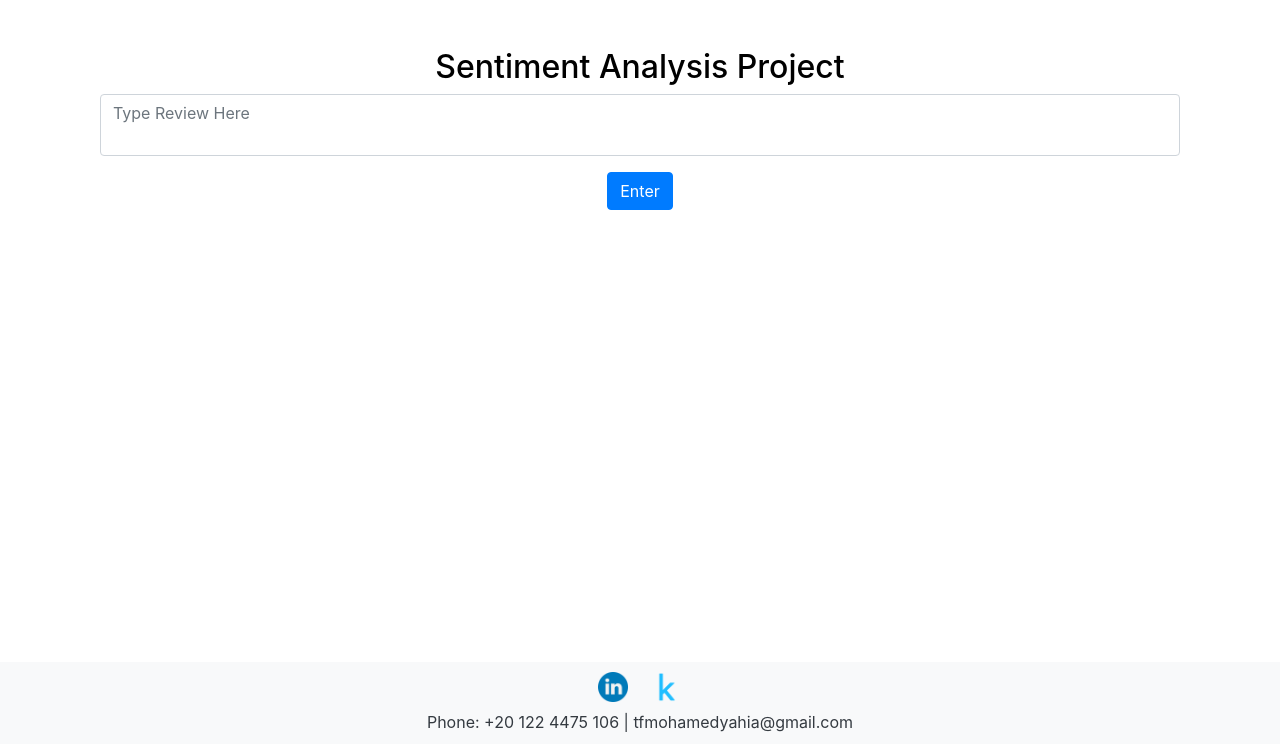
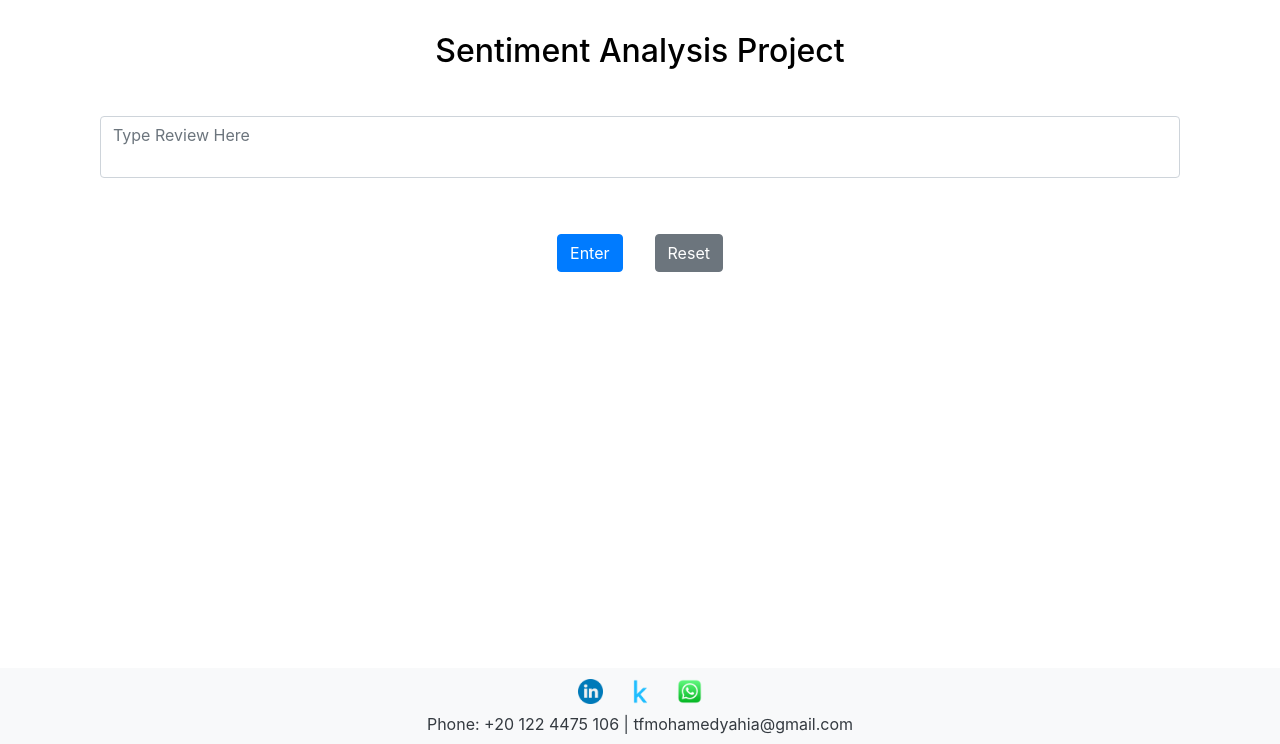
Before and after one commit to 24-mohamedyehia/Restaurant_Reviews_Sentiment_Analysis, a Flask app: page / in a window 1280 px wide. Shown: the part 56-800 px from the top of the page. Run offline with Flask 3, Linux system fonts and the light colour scheme; parts of the project's set-up code (start-up, migrations or seed data) failed here and were passed over; some libraries are stand-ins or nearby versions.

Commit message:
update index.html

```diff
--- a/templates/index.html
+++ b/templates/index.html
@@ -23,35 +23,42 @@
         </div>
     </nav>
 
-
+    <!-- Project Name -->
+    <div class="container project-name my-3 mb-0 pb-0 ">
+        <h2 class="text-center my-3 ">Sentiment Analysis Project</h2>
+    </div>
 
     <!-- Prediction Form -->
-    <div class="container my-5">
-        <h2 class="text-center">Sentiment Analysis Project</h2>
-        <form action="{{ url_for('predict') }}" method="post">
+    <div class="container my-1">
+        <form id="sentimentForm" action="{{ url_for('predict') }}" method="post">
             <div class="mb-3">
-                <textarea class="form-control" name="Review" placeholder="Type Review Here" required rows="2" style="resize: none;"></textarea>
+                <textarea id="reviewTextArea" class="form-control" name="Review" placeholder="Type Review Here" required rows="2" style="resize: none;">{{ Review }}</textarea>
             </div>
             <div class="d-flex justify-content-center"> <!-- Center align button and result -->
-                <button type="submit" class="btn btn-primary me-2">Enter</button> <!-- Add margin end -->
                 {% if Sentiment %}
-                <div class="result" style="font-size: 1.5rem; margin-left: 10px;">{{ Sentiment }}</div>
+                <div id="sentimentResult" class="result" style="font-size: 1.5rem; margin-left: 10px;">
+                    <span>Sentiment Is: </span><span id="sentimentValue" style="color: rgb(71, 219, 71);">{{ Sentiment }}</span>
+                </div>
                 {% endif %}
+            </div>
+            <div class="d-flex justify-content-center my-4">
+                <button type="submit" class="btn btn-primary me-2 m-3">Enter</button> <!-- Add margin end -->
+                <button type="button" class="btn btn-secondary me-2 m-3" onclick="resetForm()">Reset</button> <!-- Add margin end -->
             </div>
         </form>
     </div>
 
 
+
     <!-- Footer Section with White Background -->
-    <footer class="footer text-center bg-light text-dark ">
+    <footer class="footer text-center bg-light text-dark pb-2 bt-0">
         <div class="container">
-            <a href="https://www.linkedin.com/in/24-mohamed-yehia/" target="_blank"><img src="./static/img/linkedin.png" alt="Linkedin" width="30"></a>
-            <a href="https://www.kaggle.com/tfmohamedyahia" target="_blank"><img src="../static/img/4373210_kaggle_logo_logos_icon.png" alt="Kaggle" width="30"></a>
+            <a href="https://www.linkedin.com/in/24-mohamed-yehia/" target="_blank"><img src="./static/img/linkedin.png" alt="Linkedin" width="25"></a>
+            <a href="https://www.kaggle.com/tfmohamedyahia" target="_blank"><img src="../static/img/4373210_kaggle_logo_logos_icon.png" alt="Kaggle" width="25"></a>
+            <a href="https://wa.me/+201224475106" target="_blank"><img src="../static/img/whatsapp.png" alt="WhatsApp" width="25"></a>
             <p class="mt-2">Phone: +20 122 4475 106 | tfmohamedyahia@gmail.com</p>
         </div>
     </footer>
-
-
     <script src="./static/js/bootstrap.js"></script>
     <script src="./static/js/jquery-3.7.1.min.js"></script>
     <script src="./static/js/popper.min.js"></script>
```
